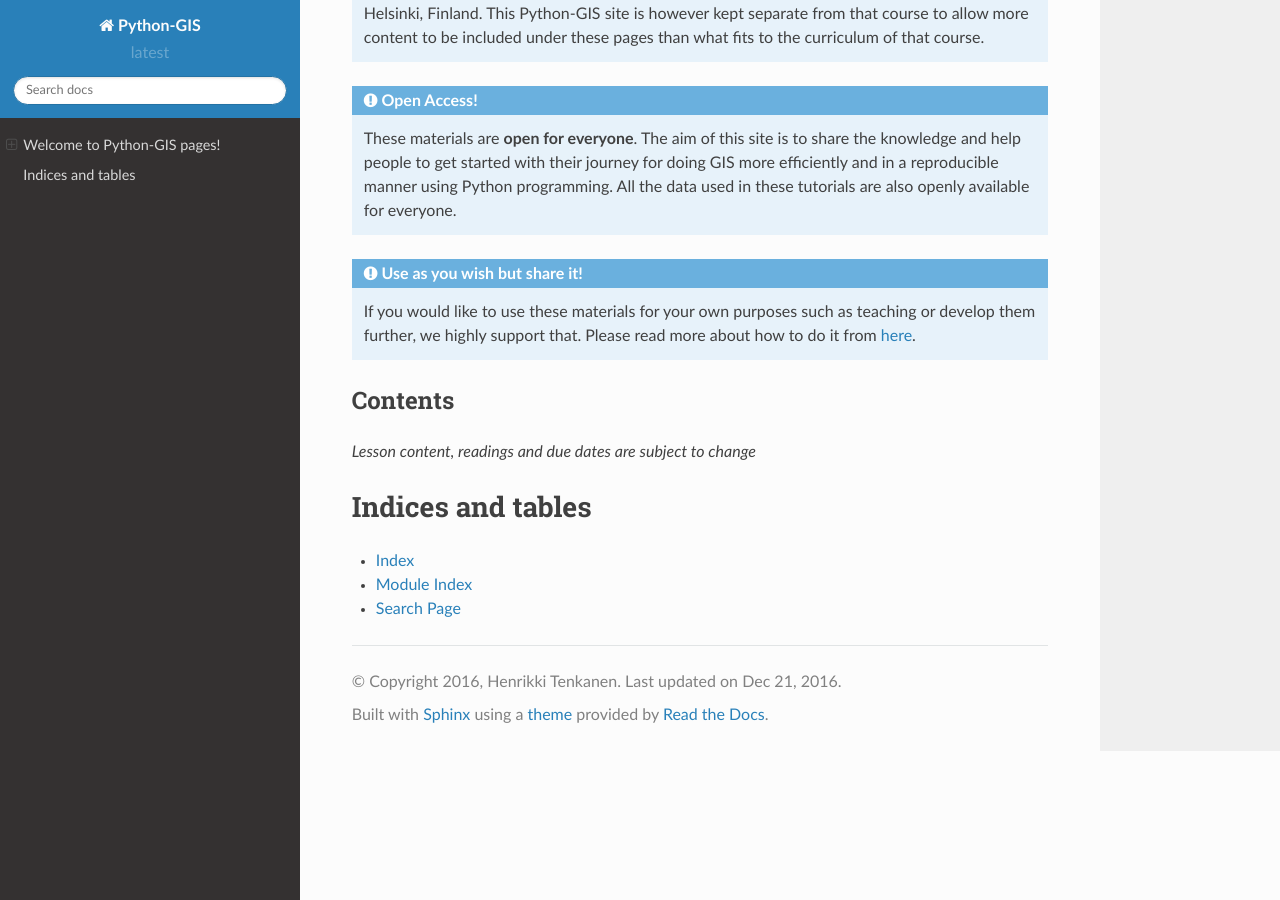
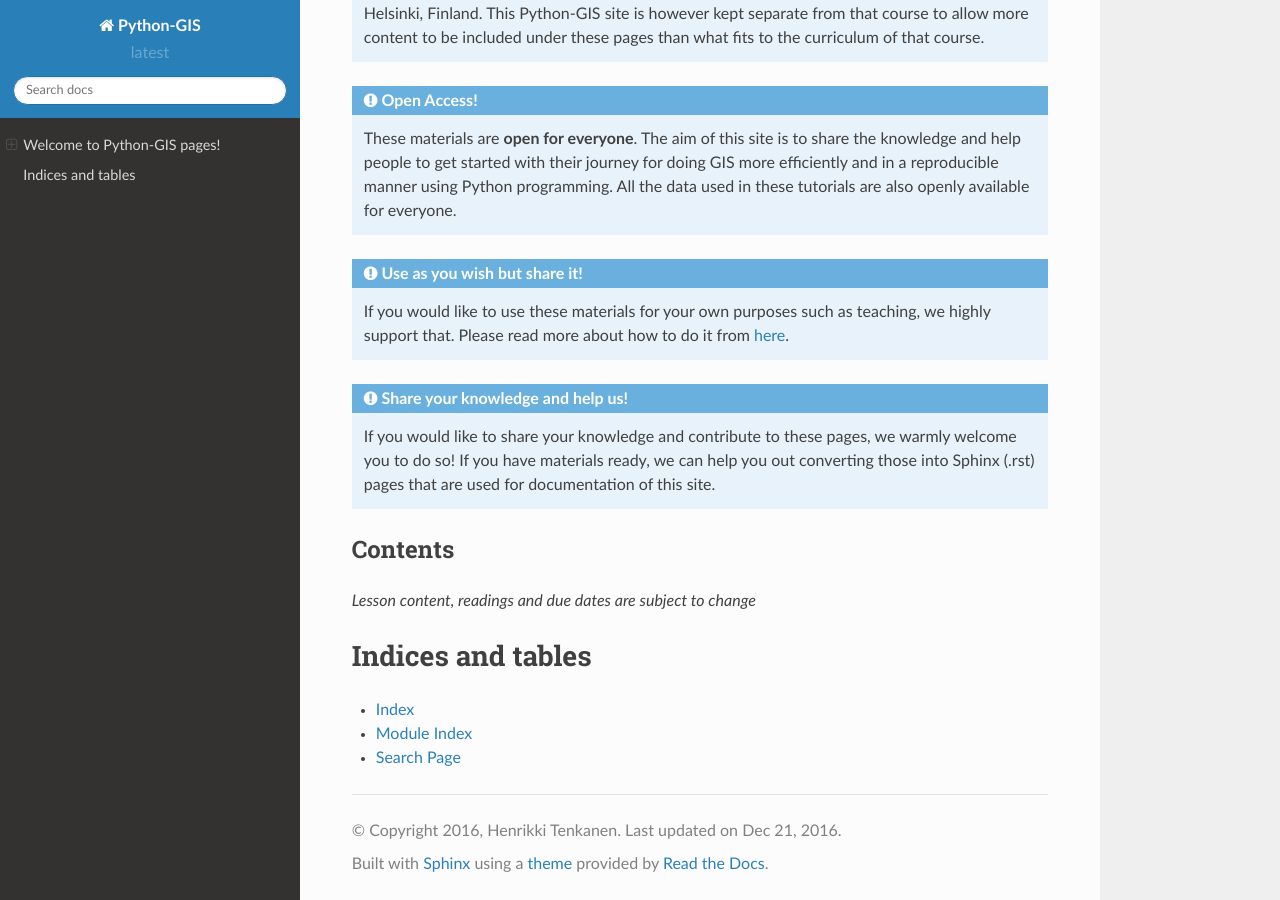
Before and after one commit to Python-GIS/latest, a Sphinx documentation site: the page built from source/index.rst, in a window 1280 px wide and 900 px high, scrolled down 1548 px. Built offline with Sphinx 7.4.7 and the Read the Docs theme 2.0.0, drawn with Linux system fonts in a browser that asks for light colours; pages that are not in the unit, such as notebooks, are missing from menus.

Commit message:
Updated front page

```diff
--- a/source/index.rst
+++ b/source/index.rst
@@ -49,8 +49,14 @@ Welcome to Python-GIS pages!
 
 .. admonition:: Use as you wish but share it!
 
-    If you would like to use these materials for your own purposes such as teaching or develop them further, we highly support that.
+    If you would like to use these materials for your own purposes such as teaching, we highly support that.
     Please read more about how to do it from `here <License-terms.html>`_.
+
+.. admonition:: Share your knowledge and help us!
+
+   If you would like to share your knowledge and contribute to these pages, we warmly welcome you to do so! If you have materials ready, we can help you out converting those into
+   Sphinx (.rst) pages that are used for documentation of this site.
+
 
 Contents
 --------
```
